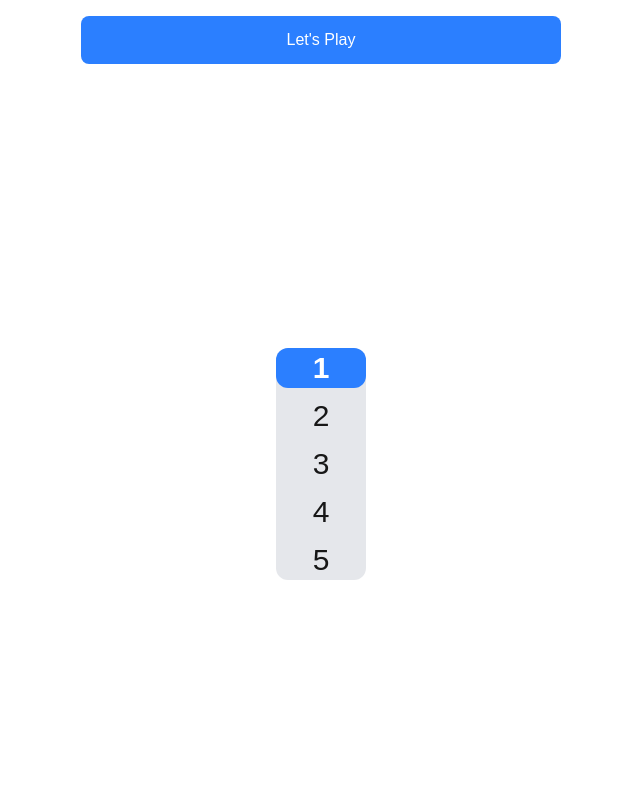
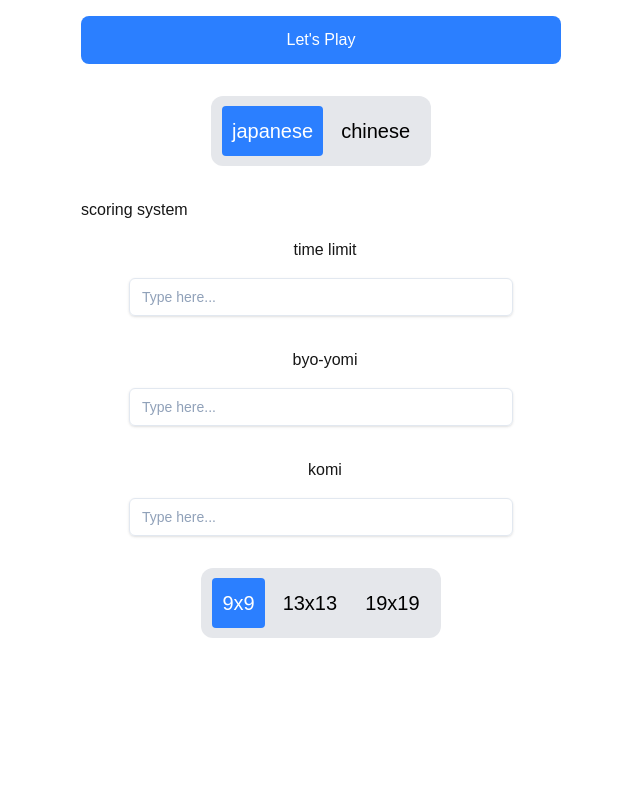
Before and after one commit to Awesome8Indigo/Weiqi, a Next.js app: page / in a window 1280 px wide. Both pictures are taken after a click on the button "Create Game". Shown: the top 800 px of the page, without its empty margins (319-959 px from the left). Built offline with nearby package versions, Linux system fonts and the light colour scheme.

Commit message:
added a second toggleswitch

```diff
--- a/package.json
+++ b/package.json
@@ -21,6 +21,7 @@
     "@types/react": "19.1.2",
     "eslint": "^9",
     "eslint-config-next": "15.3.1",
+    "sass": "^1.87.0",
     "tailwindcss": "^4"
   }
 }
--- a/src/Components/ToggleSwitch/ToggleSwitch.tsx
+++ /dev/null
@@ -1,125 +0,0 @@
-import React, { Component } from "react";
-
-interface ToggleSwitchProps {
-    options: string[];
-    defaultOption: string;
-    text?: string; // Optional prop
-    buttonPadding_X?: number; // Optional prop
-    buttonPadding_Y?: number; // Optional prop
-    containerWidth?: number; // Optional prop
-    containerHeight?: number; // Optional prop
-    group?: string; // Optional prop
-    fontsize?: number; // Optional prop
-    orientation?: "vertical" | "horizontal"; // New prop
-    className?: string; // Optional prop
-}
-
-interface ToggleSwitchState {
-    selectedOption: string;
-}
-
-interface ToggleButtonProps {
-    id: string;
-    width: number;
-    height: number;
-    text?: string;
-    group?: string;
-    select?: boolean;
-    isDefault?: boolean;
-    padding_X?: number;
-    padding_Y?: number;
-    fontSize?: number;
-}
-
-class ToggleButton extends Component<ToggleButtonProps> {
-    render() {
-        const { id, width, height, text, group, isDefault, padding_X, padding_Y, fontSize } = this.props;
-
-        return (
-            <div>
-                <input
-                    type="radio"
-                    name={group} // Ensure all buttons share the same group name
-                    id={id}
-                    value={text}
-                    className="peer hidden"
-                    defaultChecked={isDefault}
-                />
-                <label
-                    htmlFor={id}
-                    className={`
-                        block cursor-pointer select-none rounded-xl text-center
-                        peer-checked:bg-blue-500 peer-checked:font-bold peer-checked:text-white
-                    `}
-                    style={{
-                        width: `${width}px`,
-                        height: `${height}px`,
-                        padding: `${padding_Y ?? height / 4}px ${padding_X ?? width / 4}px`,
-                        fontSize: `${fontSize ?? Math.min(width, height) / 3}px`,
-                        lineHeight: `${height}px`,
-                        textAlign: "center",
-                        display: "flex",
-                        alignItems: "center",
-                        justifyContent: "center",
-                    }}
-                >
-                    {text || "Button"}
-                </label>
-            </div>
-        );
-    }
-}
-
-class ToggleSwitch extends Component<ToggleSwitchProps, ToggleSwitchState> {
-    buttons: React.JSX.Element[];
-    constructor(props: ToggleSwitchProps) {
-        super(props);
-
-        this.state = {
-            selectedOption: props.defaultOption,
-        };
-
-        const groupName = props.group || `toggle-group-${Math.random().toString(36).substring(2, 10)}`; // Unique group name
-
-        this.buttons = props.options.map((option) => (
-            <ToggleButton
-                key={option}
-                isDefault={option === props.defaultOption}
-                id={props.options.indexOf(option).toString()}
-                width={(props.containerWidth ?? 0) - (props.buttonPadding_X ?? 0)}
-                height={(props.containerHeight ?? 0) - (props.buttonPadding_Y ?? 0)}
-                text={option}
-                group={groupName} // Assign the group name
-                select={option === props.defaultOption}
-                padding_X={props.buttonPadding_X}
-                padding_Y={props.buttonPadding_Y}
-                fontSize={props.fontsize}
-            />
-        ));
-    }
-
-    render() {
-        const { containerWidth, containerHeight, orientation } = this.props;
-
-        return (
-            <main className={this.props.className}>
-                <div
-                    className={`grid gap-2 rounded-xl bg-gray-200`}
-                    style={{
-                        width: `${containerWidth ? containerWidth : "auto"}`,
-                        height: `${containerHeight ? containerHeight : "auto"}`,
-                        maxWidth: "100vw",
-                        maxHeight: "100vh",
-                        gridAutoFlow: orientation === "horizontal" ? "column" : "row", // Adjust orientation
-                        alignItems: "center", // Ensure alignment in horizontal layout
-                        justifyContent: "center", // Center items horizontally
-                    }}
-                >
-                    {this.buttons}
-                </div>
-            </main>
-        );
-    }
-}
-
-export default ToggleSwitch;
--- a/src/app/gameSettings.tsx
+++ b/src/app/gameSettings.tsx
@@ -1,9 +1,8 @@
-
 import { useRouter } from "next/navigation";
 import { JSX } from "react";
 import { useState, MouseEvent } from "react";
 import { Checkbox } from "@material-tailwind/react";
-import ToggleSwitch from "@/Components/ToggleSwitch/ToggleSwitch";
+import ToggleSwitch from "@/components/ToggleSwitch/ToggleSwitch";
 
 export default function GameSettings(): JSX.Element {
     const router = useRouter();
@@ -23,19 +22,22 @@ export default function GameSettings(): JSX.Element {
                     >
                         Let's Play
                     </button>
-                    <div className="flex flex-col items-center justify-center min-h-screen">
+                    <div className={"flex flex-col justify-center items-center py-8 text-black"}> {/* Added flex flex-col */}
                         <ToggleSwitch
-                            options={["1", "2", "3", "4", "5"]}
-                            defaultOption={"1"}
+                            options={["japanese", "chinese"]}
+                            defaultOption={"japanese"}
                             buttonPadding_X={10}
                             buttonPadding_Y={10}
-                            containerWidth={100}
+                            containerWidth={200}
                             containerHeight={50}
-                            fontsize={30}
-                            orientation="vertical"
-                            className="flex items-center justify-center min-h-screen w-full"
+                            fontsize={20}
+                            orientation="horizontal"
+                            className="flex items-center justify-center w-full"
+                            group="scoring-group"
                         />
                     </div>
+                    <p>scoring system</p>
+
                 </div>
                 <span className="ml-2 flex justify-center">time limit</span>
                 <div className="w-full max-w-sm min-w-[200px] flex justify-center mx-auto mt-4">
@@ -44,6 +46,38 @@ export default function GameSettings(): JSX.Element {
                         placeholder="Type here..."
                     />
                 </div>
+
+                <span className="ml-2 flex justify-center pt-8">byo-yomi</span>
+                <div className="w-full max-w-sm min-w-[200px] flex justify-center mx-auto mt-4">
+                    <input
+                        className="w-full bg-transparent placeholder:text-slate-400 text-slate-700 text-sm border border-slate-200 rounded-md px-3 py-2 transition duration-300 ease focus:outline-none focus:border-slate-400 hover:border-slate-300 shadow-sm focus:shadow"
+                        placeholder="Type here..."
+                    />
+                </div>
+
+                <span className="ml-2 flex justify-center pt-8">komi</span>
+                <div className="w-full max-w-sm min-w-[200px] flex justify-center mx-auto mt-4">
+                    <input
+                        className="w-full bg-transparent placeholder:text-slate-400 text-slate-700 text-sm border border-slate-200 rounded-md px-3 py-2 transition duration-300 ease focus:outline-none focus:border-slate-400 hover:border-slate-300 shadow-sm focus:shadow"
+                        placeholder="Type here..."
+                    />
+                </div>
+
+                <div className={"flex flex-col justify-center items-center pt-8 text-black"}> {/* Added flex flex-col */}
+                    <ToggleSwitch
+                        options={["9x9", "13x13", "19x19"]}
+                        defaultOption={"9x9"}
+                        buttonPadding_X={10}
+                        buttonPadding_Y={10}
+                        containerWidth={220}
+                        containerHeight={50}
+                        fontsize={20}
+                        group="size-group"
+                        orientation="horizontal"
+                        className="flex items-center justify-center w-full"
+
+                    />
+                </div>
             </div>
         </>
     );
--- /dev/null
+++ b/src/components/ToggleSwitch/ToggleSwitch.tsx
@@ -0,0 +1,69 @@
+export interface ToggleSwitchProps {
+  options: string[];
+  defaultOption?: string;
+  buttonPadding_X?: number;
+  buttonPadding_Y?: number;
+  containerWidth?: number;
+  containerHeight?: number;
+  fontsize?: number;
+  orientation?: 'horizontal' | 'vertical';
+  className?: string;
+  group: string;
+  containerColor?: string;
+}
+
+export default function ToggleSwitch({
+  group,
+  options,
+  defaultOption,
+  buttonPadding_X,
+  buttonPadding_Y,
+  containerWidth,
+  containerHeight,
+  fontsize,
+  orientation,
+  className,
+  containerColor,
+}: ToggleSwitchProps) {
+  return (
+    <div
+      className={`${className} grid gap-2 rounded-xl bg-gray-200`}
+      style={{
+        width:           containerWidth  ? `${containerWidth + (buttonPadding_X??0)*2}px`  : 'auto',
+        height:          containerHeight ? `${containerHeight + (buttonPadding_Y??0)*2}px` : 'auto',
+        maxWidth:        '100vw',
+        maxHeight:       '100vh',
+        gridAutoFlow:    orientation === 'horizontal' ? 'column' : 'row',
+        alignItems:      'center',
+        justifyContent:  'center',
+        backgroundColor: containerColor,
+      }}
+    >
+      {options.map((opt) => {
+        const id = `${group}-${opt}`;
+        return (
+          <div key={opt}>
+            <input
+              type="radio"
+              name={group}
+              id={id}
+              value={opt}
+              className="peer hidden"
+              defaultChecked={opt === defaultOption}
+            />
+            <label
+              htmlFor={id}
+              className="block cursor-pointer rounded peer-checked:bg-blue-500 peer-checked:text-white px-4 py-2"
+              style={{
+                padding: `${buttonPadding_Y ?? 0}px ${buttonPadding_X ?? 0}px`,
+                fontSize: fontsize ? `${fontsize}px` : undefined,
+              }}
+            >
+              {opt}
+            </label>
+          </div>
+        );
+      })}
+    </div>
+  );
+}
--- a/src/pages/api/game.ts
+++ b/src/pages/api/game.ts
@@ -5,13 +5,15 @@ class Game {
     private byoYomi: number;
     private komi: number;
     private size: number;
+    private scoringSystem: string;
 
-    public constructor(players, timeLimit=7, byoYomi=30, komi=6.5, size=9) {
+    public constructor(players, timeLimit=7, byoYomi=30, komi=6.5, size=9, scoringSystem="japanese") {
         this.players = players;
         this.timeLimit = timeLimit*60; //returns time limit in seconds
         this.byoYomi = byoYomi;
         this.komi = komi;
         this.size = size;
+        this.scoringSystem = scoringSystem;
     }
     playerAdd(player) {
         if (this.players.length >= 2) {
```
Also changed, not shown: src/Components/ToggleSwitch/ToggleSwitch.scss (deleted), 1 other file (tests, documents, lock files or other folders).
